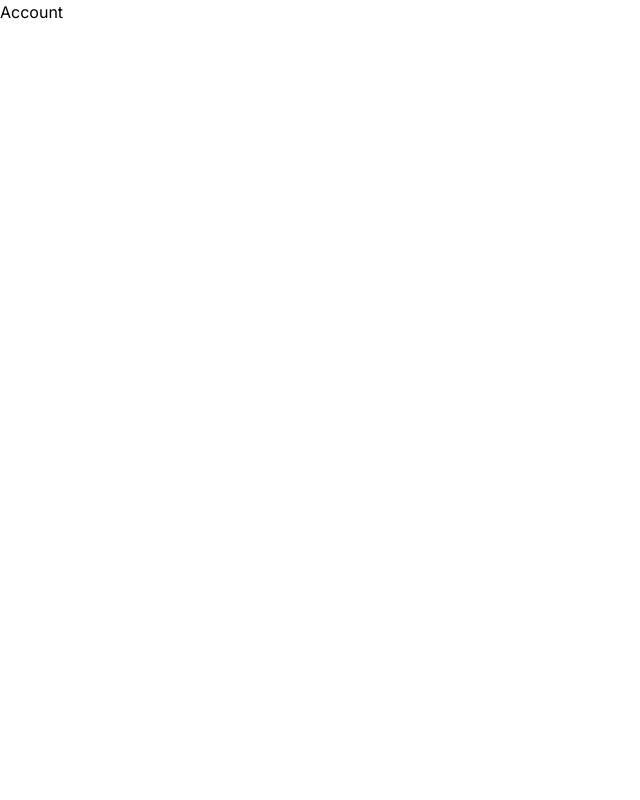
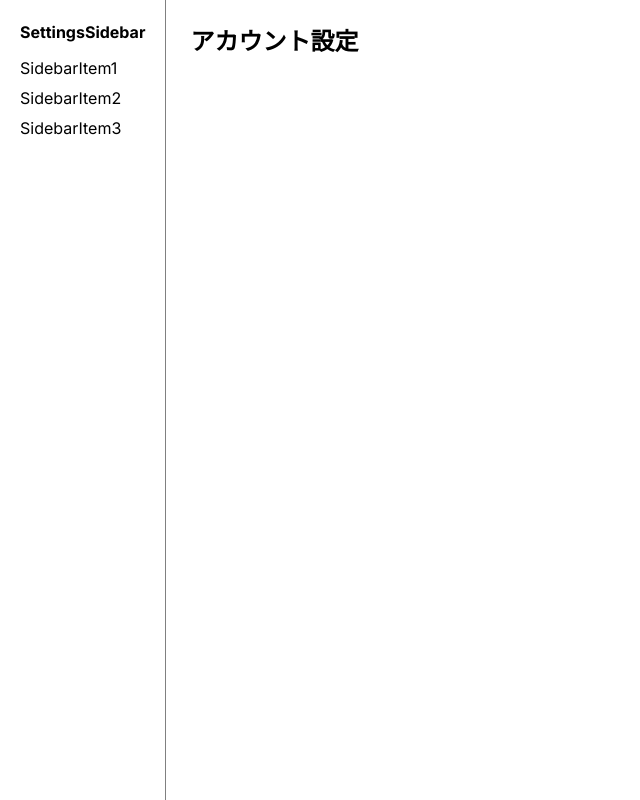
Before and after one commit to masayaO/next-layering-sample-2023, a Next.js app: page /settings/account in a window 1280 px wide. Shown: the whole page, without its empty margins (0-640 px from the left). Built offline with nearby package versions, Linux system fonts and the light colour scheme.

Commit message:
add SettingsSidebar

```diff
--- a/src/app/settings/account/page.tsx
+++ b/src/app/settings/account/page.tsx
@@ -1,3 +1,9 @@
+import PageTitle from "@/shared/components/PageTitle";
+
 export default function Page() {
-  return <p>Account</p>;
+  return (
+    <>
+      <PageTitle title={"アカウント設定"} />
+    </>
+  );
 }
--- /dev/null
+++ b/src/app/settings/layout.tsx
@@ -0,0 +1,11 @@
+import React from "react";
+import SettingsSidebar from "@/features/settings/components/SettingSidebar";
+
+export default function Layout({ children }: { children: React.ReactNode }) {
+  return (
+    <div className="flex">
+      <SettingsSidebar />
+      <div className="p-6">{children}</div>
+    </div>
+  );
+}
--- /dev/null
+++ b/src/features/settings/components/SettingSidebar/SettingsSidebar.module.css
@@ -0,0 +1,16 @@
+.module {
+    max-width: 200px;
+    border-right: 1px solid gray;
+    height: 100vh;
+    padding: 20px;
+}
+
+.header {
+    font-size: 16px;
+    font-weight: bold;
+    margin-bottom: 12px;
+}
+
+.item {
+    height: 30px;
+}
--- /dev/null
+++ b/src/features/settings/components/SettingSidebar/index.tsx
@@ -0,0 +1,14 @@
+import styles from "./SettingsSidebar.module.css";
+
+export default function SettingsSidebar() {
+  return (
+    <div className={styles.module}>
+      <p className={styles.header}>SettingsSidebar</p>
+      {["SidebarItem1", "SidebarItem2", "SidebarItem3"].map((item, index) => (
+        <div key={index} className={styles.item}>
+          {item}
+        </div>
+      ))}
+    </div>
+  );
+}
```
